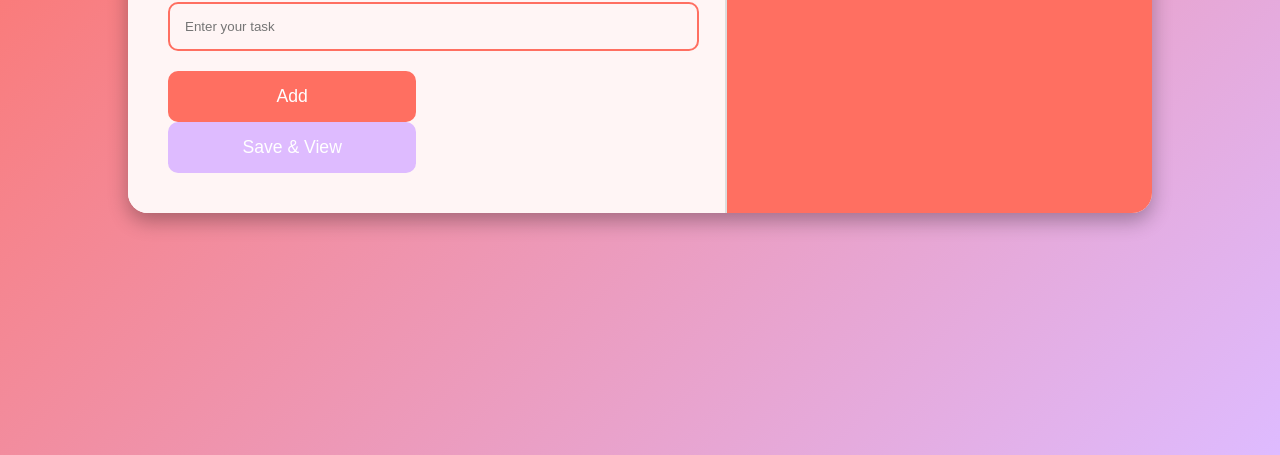
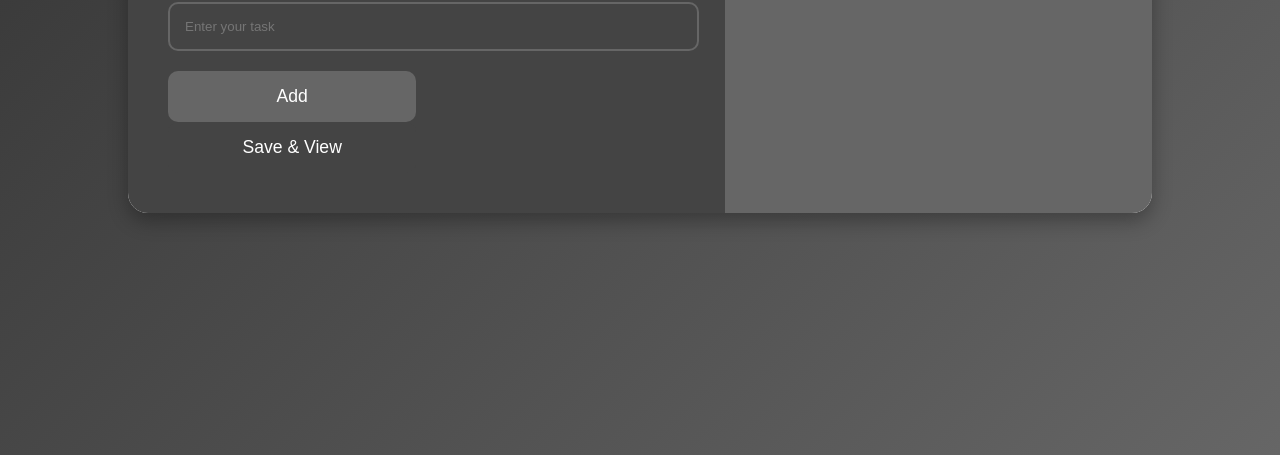
Before and after one commit to kavya383/todo-app, a plain HTML site: page index.html in a window 1280 px wide. Shown: the part 345-800 px from the top of the page. Drawn offline with Linux system fonts and the light colour scheme.

Commit message:
Update index.html

```diff
--- a/index.html
+++ b/index.html
@@ -7,7 +7,7 @@
     <style>
         body {
             font-family: 'Poppins', sans-serif;
-            background: linear-gradient(135deg, #ff6f61, #debbff);
+            background: linear-gradient(135deg, #333, #666);
             margin: 0;
             padding: 0;
             display: flex;
@@ -26,28 +26,30 @@
         .input-container {
             padding: 40px;
             width: 60%;
-            background-color: #fff5f5;
-            border-right: 2px solid #ddd;
+            background-color: #444;
+            color: white;
+            border-right: 2px solid #666;
         }
         .sidebar {
             width: 40%;
-            background-color: #ff6f61;
+            background-color: #666;
             color: white;
             padding: 40px;
             overflow-y: auto;
         }
         .input-container h1 {
             margin: 0 0 20px;
-            color: #ff6f61;
+            color: #ccc;
             font-size: 2.5em;
         }
         #todo-input {
             width: calc(100% - 20px);
             padding: 15px;
             margin-bottom: 20px;
-            border: 2px solid #ff6f61;
+            border: 2px solid #666;
             border-radius: 10px;
-            background-color: #fff5f5;
+            background-color: #444;
+            color: white;
         }
         #add-btn, #save-btn {
             width: 48%;
@@ -60,17 +62,17 @@
             margin-right: 4%;
         }
         #add-btn {
-            background-color: #ff6f61;
+            background-color: #666;
         }
         #add-btn:hover {
-            background-color: #c62828;
+            background-color: #444;
         }
         #save-btn {
-            background-color: #debbff;
+            background-color: #444;
             margin-right: 0;
         }
         #save-btn:hover {
-            background-color: #c62828;
+            background-color: #666;
         }
         ul {
             list-style-type: none;
@@ -79,7 +81,7 @@
         li {
             padding: 15px;
             margin-bottom: 10px;
-            background-color: #ff6f61;
+            background-color: #666;
             border-radius: 10px;
             color: white;
             font-size: 1.1em;
@@ -88,7 +90,7 @@
             align-items: center;
         }
         .delete-btn {
-            background-color: #ff5252;
+            background-color: #ff4d4d;
             border: none;
             color: white;
             padding: 5px 10px;
@@ -96,7 +98,7 @@
             cursor: pointer;
         }
         .delete-btn:hover {
-            background-color: #c62828;
+            background-color: #cc0000;
         }
     </style>
 </head>
```
